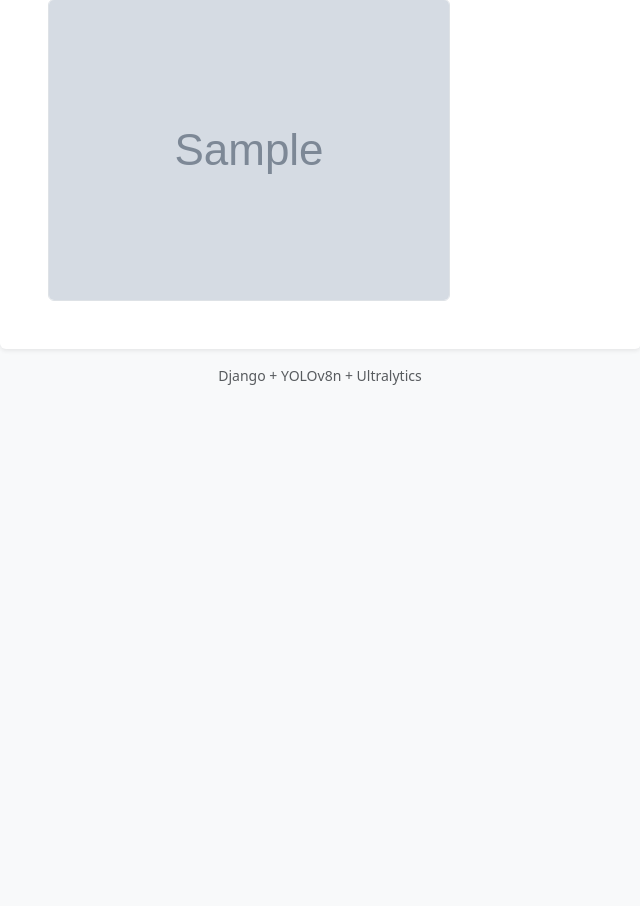
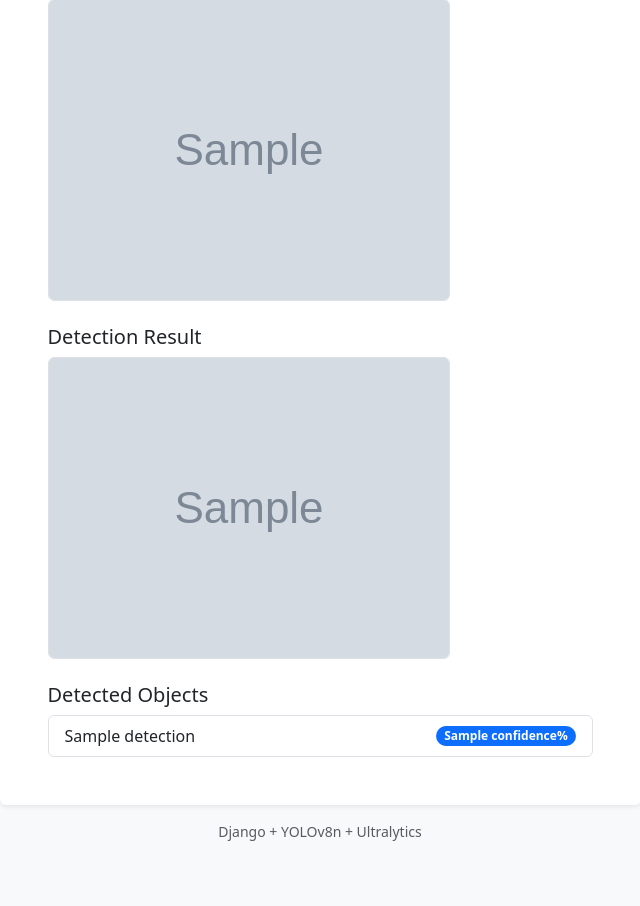
Before and after one commit to alaminpiyal2002/yolo_object_detector, a Django app: template detector/templates/detector/index.html in a window 1280 px wide. Shown: the part 471-1377 px from the top of the page, without its empty margins (320-960 px from the left). Before the commit the page ends 856 px from the top, so only its background shows below. Run offline with Django 5.2, Linux system fonts and the light colour scheme; the template is opened without the code that fills it: most values are stand-ins (such as "Sample title", 1, 10 or a date in 2020); grey boxes marked "Sample" are stand-in pictures.

Commit message:
feat: integrate YOLOv8n object detection pipeline

```diff
--- a/detector/templates/detector/index.html
+++ b/detector/templates/detector/index.html
@@ -10,6 +10,7 @@
       rel="stylesheet"
     />
   </head>
+
   <body class="bg-light">
     <main class="container py-5">
       <div class="row justify-content-center">
@@ -17,6 +18,7 @@
           <div class="card shadow-sm border-0">
             <div class="card-body p-5">
               <h1 class="text-center mb-3">YOLO Object Detector</h1>
+
               <p class="text-center text-muted mb-4">
                 Upload an image and detect objects using a pretrained YOLOv8n
                 model.
@@ -47,7 +49,15 @@
                   Image received successfully:
                   <strong>{{ uploaded_image_name }}</strong>
                 </div>
-              {% endif %} {% if uploaded_image_url %}
+              {% endif %}
+
+              {% if error %}
+                <div class="alert alert-danger mt-4" role="alert">
+                  {{ error }}
+                </div>
+              {% endif %}
+
+              {% if uploaded_image_url %}
                 <div class="mt-4">
                   <h5>Uploaded Image Preview</h5>
                   <img
@@ -56,12 +66,37 @@
                     alt="Uploaded image"
                   />
                 </div>
-              {% endif %} {% if error %}
-              <div class="alert alert-danger mt-4" role="alert">
-                {{ error }}
+              {% endif %}
+
+              {% if result_image_url %}
+                <div class="mt-4">
+                  <h5>Detection Result</h5>
+                  <img
+                    src="{{ result_image_url }}"
+                    class="img-fluid rounded border"
+                    alt="Detection result"
+                  />
                 </div>
               {% endif %}
 
+              {% if detections %}
+                <div class="mt-4">
+                  <h5>Detected Objects</h5>
+
+                  <ul class="list-group">
+                    {% for detection in detections %}
+                      <li
+                        class="list-group-item d-flex justify-content-between align-items-center"
+                      >
+                        <span>{{ detection.label }}</span>
+                        <span class="badge bg-primary rounded-pill">
+                          {{ detection.confidence }}%
+                        </span>
+                      </li>
+                    {% endfor %}
+                  </ul>
+                </div>
+              {% endif %}
             </div>
           </div>
 
```
Also changed, not shown: detector/utils.py (added, +31 -0 lines), detector/views.py (+7 -0 lines). Lines whose indentation alone changed are shown as unchanged.
